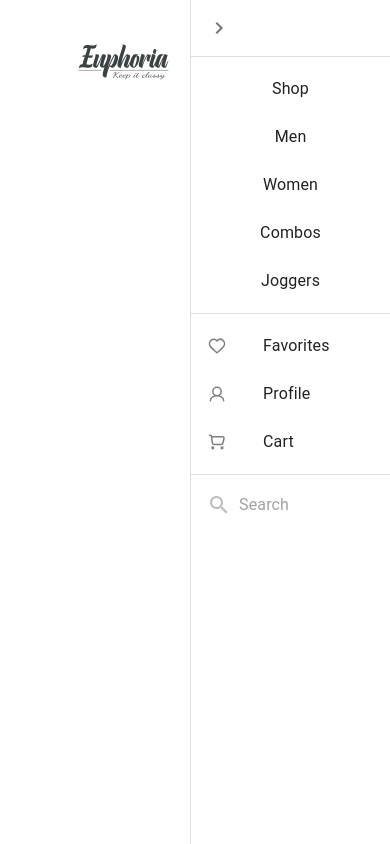
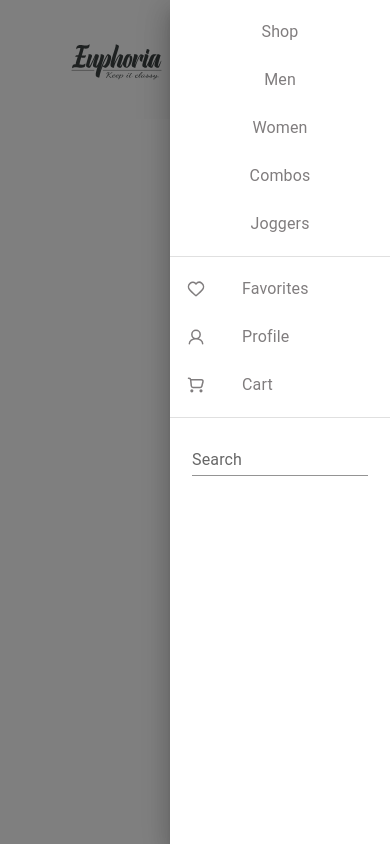
Before and after one commit to deadishov/euphoria, a React (Create React App) app: page / in a window 390 px wide. Both pictures are taken after a click on the button 288 px from the left and 59 px from the top of the page. Built offline with nearby package versions, Linux system fonts and the light colour scheme.

Commit message:
Changed drawer, outside click issue is solved

```diff
--- a/src/App.tsx
+++ b/src/App.tsx
@@ -1,6 +1,5 @@
 import { Container } from '@mui/system';
 import { Header } from './components/Header';
-import { Slider } from './components/Slider';
 import './scss/app.scss'
 
 
@@ -8,7 +7,6 @@ function App() {
   return (
     <Container>
       <Header />
-      <Slider />
     </Container>
   );
 }
--- a/src/components/Header/Header.module.scss
+++ b/src/components/Header/Header.module.scss
@@ -92,3 +92,19 @@
         }
     }
 }
+
+.burgerLink {
+    transition: color 0.2s;
+
+    &:hover {
+        color: #3C4242;
+    }
+}
+
+.burgerSearch {
+    display: flex;
+
+    @media (min-width: 450px) {
+        display: none;
+    }
+}
--- a/src/components/Header/index.tsx
+++ b/src/components/Header/index.tsx
@@ -1,6 +1,6 @@
 import React from 'react'
 
-import { AppBar, Badge, Box, InputBase, Toolbar } from '@mui/material'
+import { AppBar, Badge, Box, Button, InputBase, TextField, Toolbar } from '@mui/material'
 import { alpha, styled, useTheme } from '@mui/material/styles';
 import SearchIcon from '@mui/icons-material/Search';
 import IconButton from '@mui/material/IconButton';
@@ -22,73 +22,69 @@ import favSvg from '../../assets/img/favorite.svg'
 import cartSvg from '../../assets/img/cart.svg'
 import styles from './Header.module.scss'
 
-const drawerWidth = 200;
 
-const DrawerHeader = styled('div')(({ theme }) => ({
-    display: 'flex',
-    alignItems: 'center',
-    padding: theme.spacing(0, 1),
-    // necessary for content to be below app bar
-    ...theme.mixins.toolbar,
-    justifyContent: 'flex-start',
-}));
-
-const Search = styled('div')(({ theme }) => ({
-    position: 'relative',
-    borderRadius: theme.shape.borderRadius,
-    backgroundColor: alpha(theme.palette.common.white, 0.15),
-    '&:hover': {
-        backgroundColor: alpha(theme.palette.common.white, 0.25),
-    },
-    marginLeft: 0,
-    width: '100%',
-    [theme.breakpoints.up('sm')]: {
-        marginLeft: theme.spacing(1),
-        width: 'auto',
-    },
-}));
-
-const SearchIconWrapper = styled('div')(({ theme }) => ({
-    padding: theme.spacing(0, 2),
-    height: '100%',
-    position: 'absolute',
-    pointerEvents: 'none',
-    display: 'flex',
-    alignItems: 'center',
-    justifyContent: 'center',
-}));
-
-const StyledInputBase = styled(InputBase)(({ theme }) => ({
-    color: 'inherit',
-    '& .MuiInputBase-input': {
-        padding: theme.spacing(1, 1, 1, 0),
-        // vertical padding + font size from searchIcon
-        paddingLeft: `calc(1em + ${theme.spacing(4)})`,
-        transition: theme.transitions.create('width'),
-        width: '100%',
-        [theme.breakpoints.up('sm')]: {
-            width: '12ch',
-            '&:focus': {
-                width: '20ch',
-            },
-        },
-    },
-}));
 
 
 export const Header = () => {
 
-    const [open, setOpen] = React.useState(false)
-    const theme = useTheme();
+    const [state, setState] = React.useState(false);
 
+    const toggleDrawer = () =>
+        (event: React.KeyboardEvent | React.MouseEvent) => {
+            if (
+                event.type === 'keydown' &&
+                ((event as React.KeyboardEvent).key === 'Tab' ||
+                    (event as React.KeyboardEvent).key === 'Shift')
+            ) {
+                return;
+            }
 
-    const drawerOpen = () => {
-        setOpen(true)
-    }
+            setState(!state);
+        };
 
-    const drawerClose = () => {
-        setOpen(false)
-    }
+    const list = () => (
+        <>
+            <Box
+                sx={{ minWidth: '200px', color: '#807D7E' }}
+                role="presentation"
+                onClick={toggleDrawer()}
+                onKeyDown={toggleDrawer()}
+            >
+                <List >
+                    {['Shop', 'Men', 'Women', 'Combos', 'Joggers'].map((text) => (
+                        <ListItem key={text} disablePadding>
+                            <ListItemButton className={styles.burgerLink}>
+                                <ListItemText sx={{ textAlign: 'center' }} primary={text} />
+                            </ListItemButton>
+                        </ListItem>
+                    ))}
+                </List>
+                <Divider />
+                <List>
+                    {['Favorites', 'Profile', 'Cart'].map((text, index) => (
+                        <ListItem key={text} disablePadding>
+                            <ListItemButton className={styles.burgerLink} >
+                                <ListItemIcon>
+                                    {index === 0 && <img src={favSvg} alt="favorites" />}
+                                    {index === 1 && <img src={userSvg} alt="user" />}
+                                    {index === 2 && <img src={cartSvg} alt="cart" />}
+                                </ListItemIcon>
+                                <ListItemText primary={text} />
+                            </ListItemButton>
+                        </ListItem>
+                    ))}
+                </List>
+                <Divider />
+            </Box>
+            <Box className={styles.burgerSearch} sx={{ justifyContent: 'center', pt: '10px' }} >
+                <TextField
+                    color='secondary'
+                    sx={{ maxWidth: '80%' }}
+                    label="Search"
+                    variant="standard" />
+            </Box>
+        </>
+    );
 
     const badgeStyles = {
         cursor: 'pointer',
@@ -117,6 +113,7 @@ export const Header = () => {
         pb: '32px',
         backgroundColor: '#ffffff'
     }
+
 
     return (
         <>
@@ -195,72 +192,21 @@ export const Header = () => {
                             <input className={styles.search} placeholder='Search' type="text" />
                             <img className={styles.searchImg} src={searchSvg} alt="search-icon" />
                         </div>
-                        <IconButton
-                            onClick={drawerOpen}
-                            size="large"
-                            edge="start"
-                            color="inherit"
-                            aria-label="open drawer"
-                            sx={{ ...(open && { opacity: '0', transition: 'opacity 0.2s', cursor: 'default' }) }}
-                        >
-                            <MenuIcon />
-                        </IconButton>
+                        <div>
+                            {(['right'] as const).map((anchor) => (
+                                <React.Fragment key={anchor}>
+                                    <Button onClick={toggleDrawer()}><MenuIcon sx={{ color: '#000' }} /></Button>
+                                    <Drawer
+                                        anchor={anchor}
+                                        open={state}
+                                        onClose={toggleDrawer()}
+                                    >
+                                        {list()}
+                                    </Drawer>
+                                </React.Fragment>
+                            ))}
+                        </div>
                     </Toolbar>
-                    <Drawer
-                        sx={{
-                            width: drawerWidth,
-                            flexShrink: 0,
-                            '& .MuiDrawer-paper': {
-                                width: drawerWidth,
-                            },
-                        }}
-                        variant="persistent"
-                        anchor="right"
-                        open={open}
-                    >
-                        <DrawerHeader>
-                            <IconButton onClick={drawerClose}>
-                                {theme.direction === 'rtl' ? <ChevronLeftIcon /> : <ChevronRightIcon />}
-                            </IconButton>
-                        </DrawerHeader>
-                        <Divider />
-                        <List>
-                            {['Shop', 'Men', 'Women', 'Combos', 'Joggers'].map((text) => (
-                                <ListItem key={text} disablePadding>
-                                    <ListItemButton sx={{ textAlign: 'center' }}>
-                                        <ListItemText primary={text} />
-                                    </ListItemButton>
-                                </ListItem>
-                            ))}
-                        </List>
-                        <Divider />
-                        <List>
-                            {['Favorites', 'Profile', 'Cart'].map((text, index) => (
-                                <ListItem key={text} disablePadding>
-                                    <ListItemButton>
-                                        <ListItemIcon>
-                                            {
-                                                index === 0 && <img src={favSvg} alt="favs" /> ||
-                                                index === 1 && <img src={userSvg} alt="user" /> ||
-                                                index === 2 && <img src={cartSvg} alt="cart" />
-                                            }
-                                        </ListItemIcon>
-                                        <ListItemText primary={text} />
-                                    </ListItemButton>
-                                </ListItem>
-                            ))}
-                        </List>
-                        <Divider />
-                        <Search sx={{ mt: '10px' }}>
-                            <SearchIconWrapper>
-                                <SearchIcon sx={{ opacity: '0.3' }} />
-                            </SearchIconWrapper>
-                            <StyledInputBase
-                                placeholder="Search"
-                                inputProps={{ 'aria-label': 'search' }}
-                            />
-                        </Search>
-                    </Drawer>
                 </AppBar>
             </Box>
         </>
--- a/src/components/Slider.tsx
+++ /dev/null
@@ -1,9 +0,0 @@
-
-
-export const Slider = () => {
-    return (
-        <div>
-
-        </div>
-    )
-}
--- a/src/index.tsx
+++ b/src/index.tsx
@@ -1,12 +1,21 @@
 import React from 'react';
 import ReactDOM from 'react-dom/client';
 import App from './App';
+import { ThemeProvider, createTheme } from '@mui/material'
+
+const theme = createTheme({
+  palette: {
+    secondary: {
+      main: '#807D7E'
+    }
+  }
+})
 
 const root = ReactDOM.createRoot(
   document.getElementById('root') as HTMLElement
 );
 root.render(
-  <React.StrictMode>
+  <ThemeProvider theme={theme}>
     <App />
-  </React.StrictMode>
+  </ThemeProvider>
 );
```
